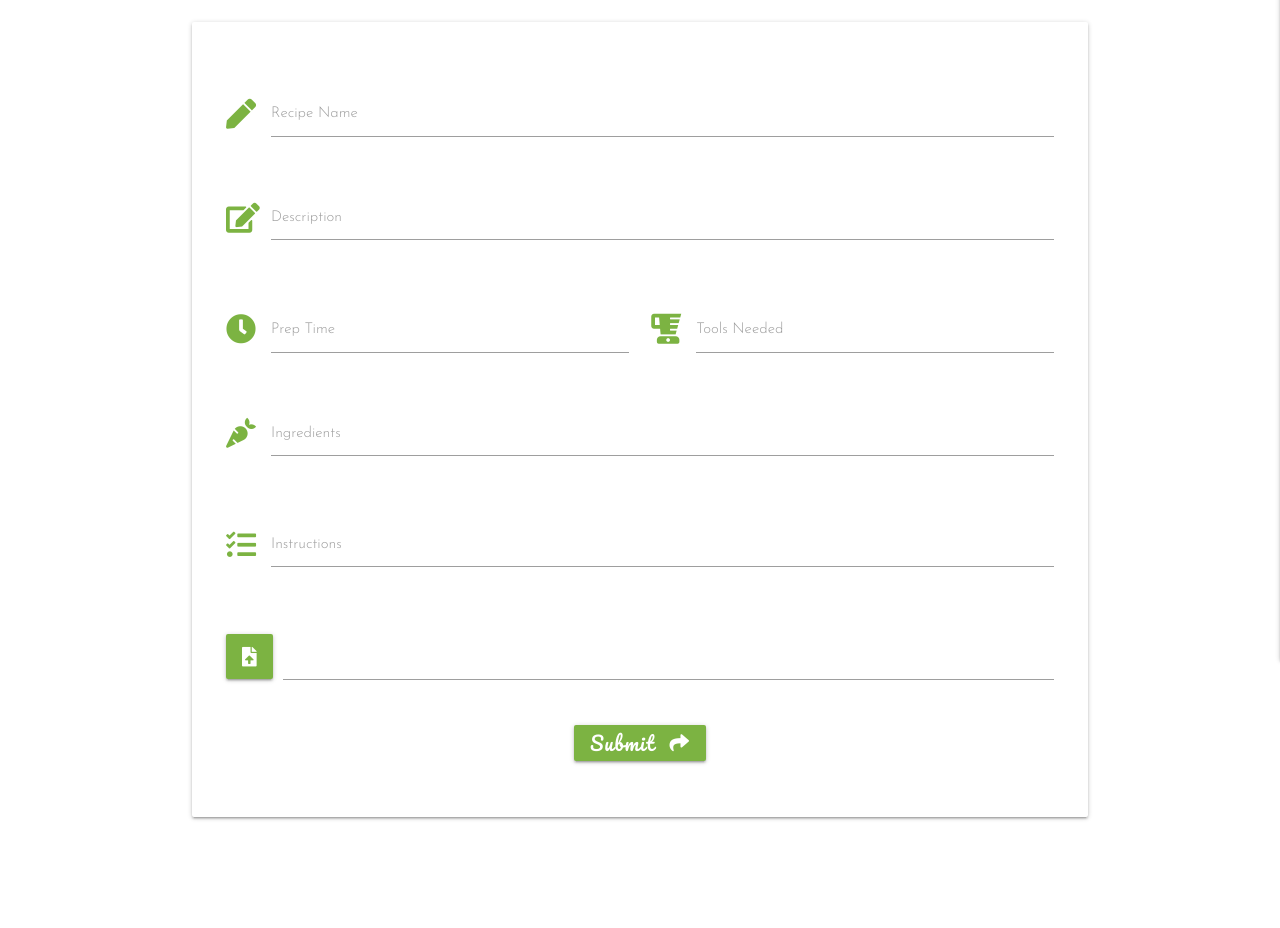
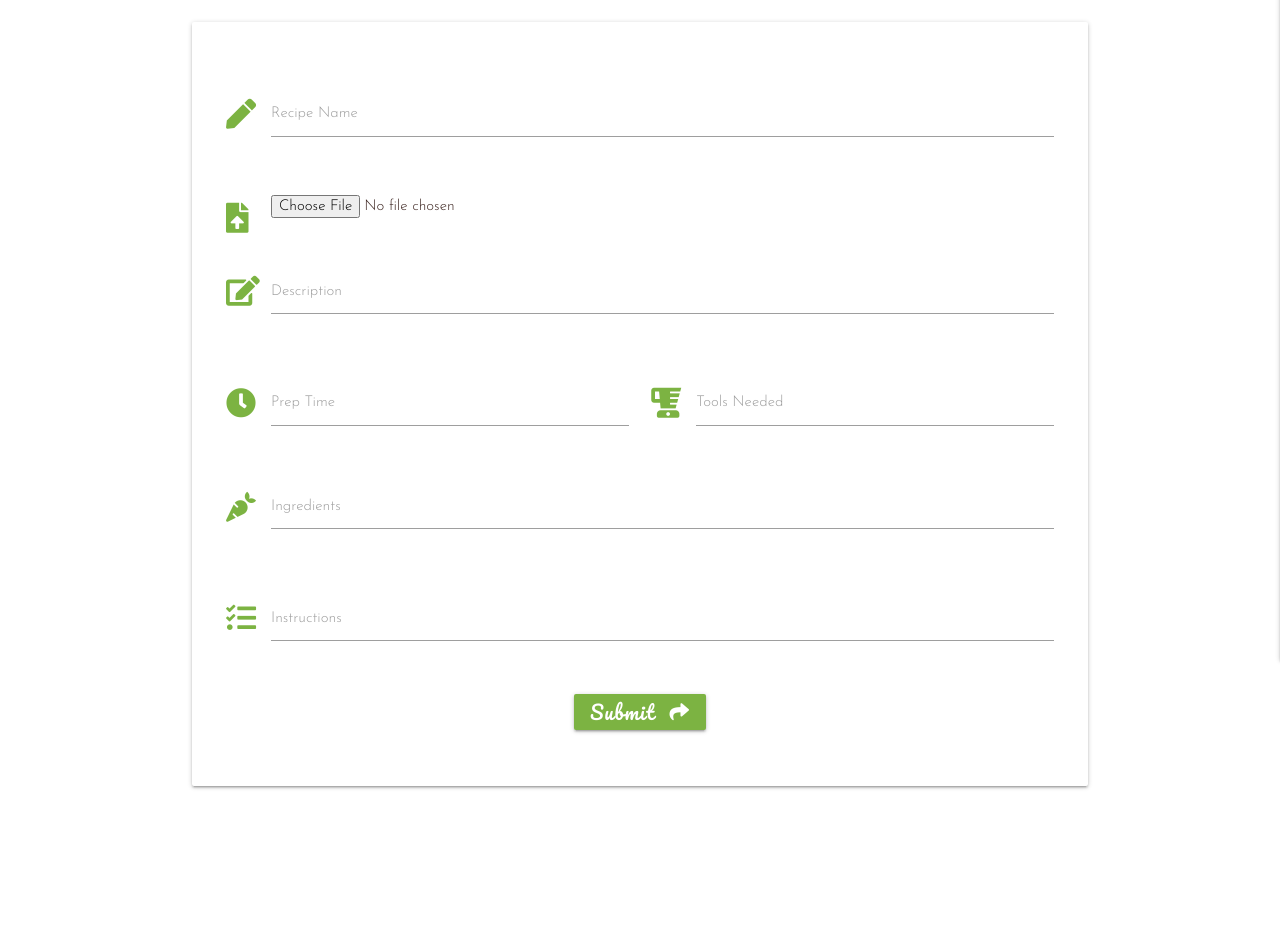
Before and after one commit to alissatroiano/Dash, a Flask app: page /add_recipe in a window 1280 px wide. Shown: the part 200-1128 px from the top of the page. Run offline with Flask 2, Linux system fonts and the light colour scheme; some libraries are stand-ins or nearby versions.

Commit message:
Refactor upload function to return url for uploading image

```diff
--- a/app.py
+++ b/app.py
@@ -151,7 +151,9 @@ def upload_file():
         if file and allowed_file(file.filename):
             filename = secure_filename(file.filename)
             file.save(os.path.join(app.config['UPLOAD_FOLDER'], filename))
-            path = url_for('static', filename='uploads/'+filename)
+            image = url_for('static', filename='uploads/'+filename)
+            return image
+        else:
             return path
 
 
--- a/templates/add_recipe.html
+++ b/templates/add_recipe.html
@@ -3,40 +3,48 @@
 
 <h3 class="brown-text text-darken-4 center-align" style="margin:30px 0px;">Add Recipe</h3>
 
-<!-- Row and Card-Panel Start Here -->
-<div class="row card-panel transparent text-shadow" style="margin-top:20px;">
-    <!-- Add Recipes Form with enctype for file upload functionality -->
-    <form class="col s12" method="POST" action="{{ url_for('add_recipe') }}" enctype="multipart/form-data"
-        style="padding: 10px; margin-top:20px;">
-        <!-- Recipe Name Row -->
+<!-- Row and card-panel for Add Recipe Form -->
+    <div class="row card-panel transparent text-shadow" style="margin-top:20px;">
+    <!-- Add Recipe Form -->
+    <form class="col s12" method="POST" action="{{ url_for('add_recipe') }}" style="padding: 10px; margin-top:20px;" enctype="multipart/form-data">
+        <!-- Recipe Name Input Field -->
         <div class="row">
-            <!-- Recipe Name Input Field -->
             <div class="input-field col s12">
                 <i class="fas fa-pen prefix light-green-text text-darken-1"></i>
-                <input id="recipe_name" name="recipe_name" type="text" class="validate" required />
+                <input id="recipe_name" name="recipe_name" type="text" class="validate" required>
                 <label for="recipe_name">Recipe Name</label>
             </div>
         </div>
-        <!--/ Recipe Description Row-->
+
+            <!-- Upload an Image -->
+    <div class="row">
+        <div class="input-field col s12">
+            <i class="fas fa-file-upload prefix light-green-text text-darken-1"></i>
+              <input type="file" name="file" id="file" required />
+        </div>
+    </div>
+
+          <!--/....................... Recipe Description Row-->
         <div class="row">
             <div class="input-field col s12">
-                <i class="fas fa-edit prefix light-green-text text-darken-1">
-                </i>
+                <i class="fas fa-edit prefix light-green-text text-darken-1"></i>
                 <!-- Recipe Description Textarea -->
-                <textarea id="recipe_description" name="recipe_description" minlength="5" maxlength="200"
+                <textarea id="recipe_description" name="recipe_description" type="text" minlength="5" maxlength="200"
                     class="materialize-textarea validate" required></textarea>
                 <label for="recipe_description">Description</label>
             </div>
         </div>
-        <!--/ Prep Time and Tools Needed Row -->
+
+        <!--/................. Prep Time and Tools Needed Row -->
         <div class="row">
-            <!-- Prep Time Input Field -->
+        <!-- Prep Time Field -->
             <div class="input-field col s6">
                 <i class="fas fa-clock prefix light-green-text text-darken-1"></i>
-                <input id="prep_time" name="prep_time" type="text" minlength="5" maxlength="100" class="validate"
-                    required />
+                <input id="prep_time" name="prep_time" type="text" minlength="5" maxlength="100"
+                    class="materialize-textarea validate" required />
                 <label for="prep_time">Prep Time</label>
             </div>
+
             <!--Tools Needed Input Field-->
             <div class="input-field col s6">
                 <i class="fas fa-blender prefix light-green-text text-darken-1"></i>
@@ -44,47 +52,32 @@
                 <label for="tools_needed">Tools Needed</label>
             </div>
         </div>
-        <!--/ Recipe Ingredients Row-->
+    <!--/....................... Recipe Ingredients Row-->
         <div class="row">
-            <!-- ingredients input -->
             <div class="input-field col s12">
                 <i class="fas fa-carrot prefix light-green-text text-darken-1"></i>
                 <!-- Recipe Ingredients Textarea -->
-                <textarea id="recipe_ingredients" name="recipe_ingredients" minlength="5" maxlength="500"
+                <textarea id="recipe_ingredients" name="recipe_ingredients" type="text" minlength="5" maxlength="200"
                     class="materialize-textarea validate" required></textarea>
                 <label for="recipe_ingredients">Ingredients</label>
             </div>
         </div>
-        <!-- Recipe Instructions Row -->
+
+        <!-- Instructions Input Field -->
         <div class="row">
-            <!-- recipe instructions textarea -->
             <div class="input-field col s12">
                 <i class="fas fa-tasks prefix light-green-text text-darken-1"></i>
-                <textarea id="recipe_instructions" name="recipe_instructions" minlength="5" maxlength="500"
-                    class="materialize-textarea validate" required></textarea>
+                <textarea id="recipe_instructions" name="recipe_instructions" type="text" minlength="5" maxlength="500" class="materialize-textarea validate" required></textarea>
                 <label for="recipe_instructions">Instructions</label>
             </div>
         </div>
-        <!-- File Upload Row-->
+        <!--Submit Button-->
         <div class="row">
-            <!-- File Input -->
-            <div class="file-field input-field col s6 m12">
-                <div class="btn light-green darken-1">
-                    <i class="fas fa-file-upload white-text"></i>
-                    <input type="file" name="file" id="file" accept="image/*" />
-                </div>
-                <div class="file-path-wrapper">
-                    <input class="file-path validate" type="text">
-                </div>
-            </div>
-        </div>
-        <!-- Submit Button Row-->
-        <div class="row">
-            <!-- submit button -->
             <div class="col s12 center-align">
                 <button class="light-green darken-1 waves-effect waves-light btn" type="submit" name="action">Submit<i
                         class="fas fa-share right"></i>
                 </button>
+
             </div>
         </div>
     </form>
```
Also changed, not shown: static/uploads/dashphoto.jpeg (added), static/uploads/ingredients.jpg (added), 1 other file.
